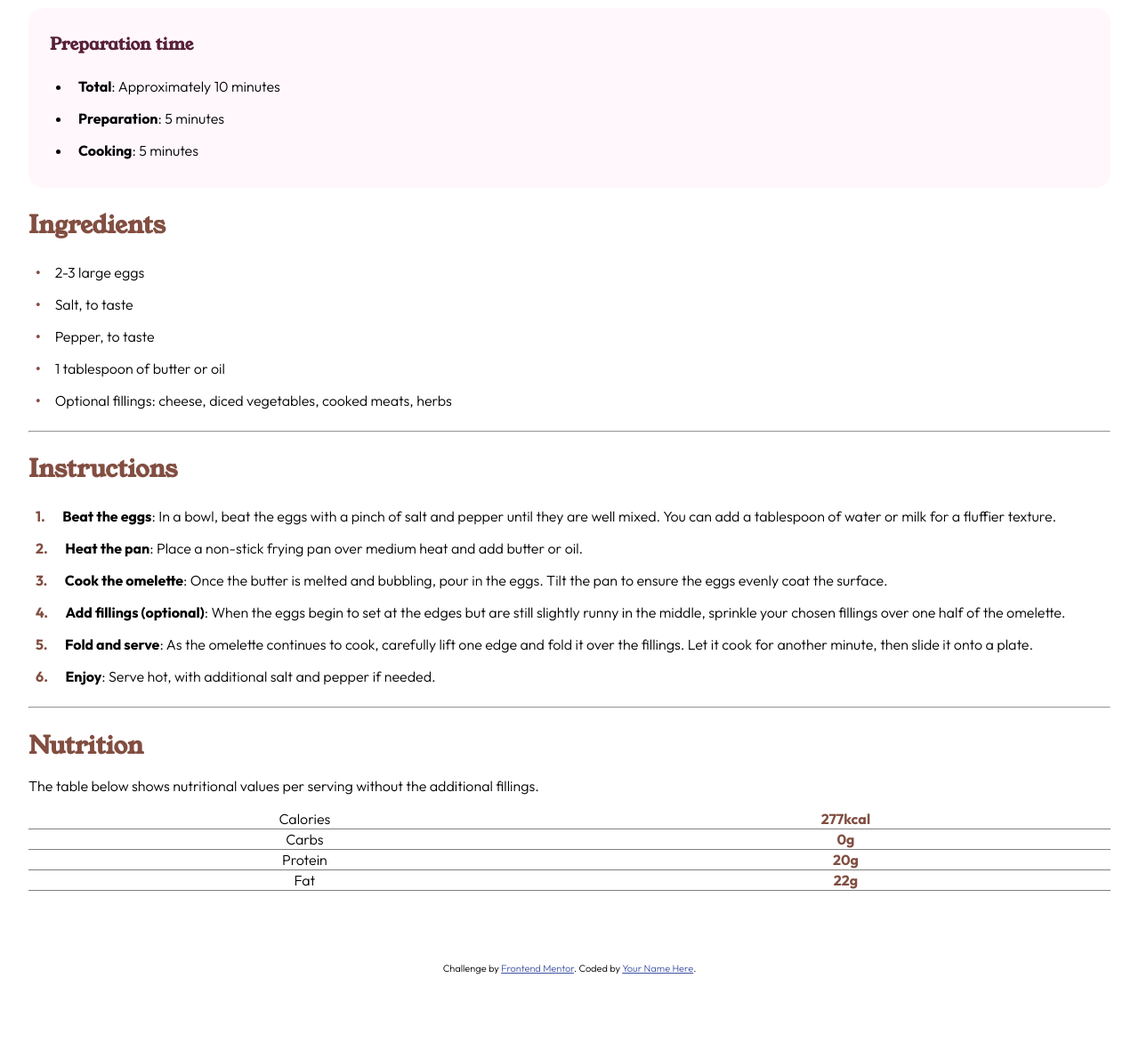
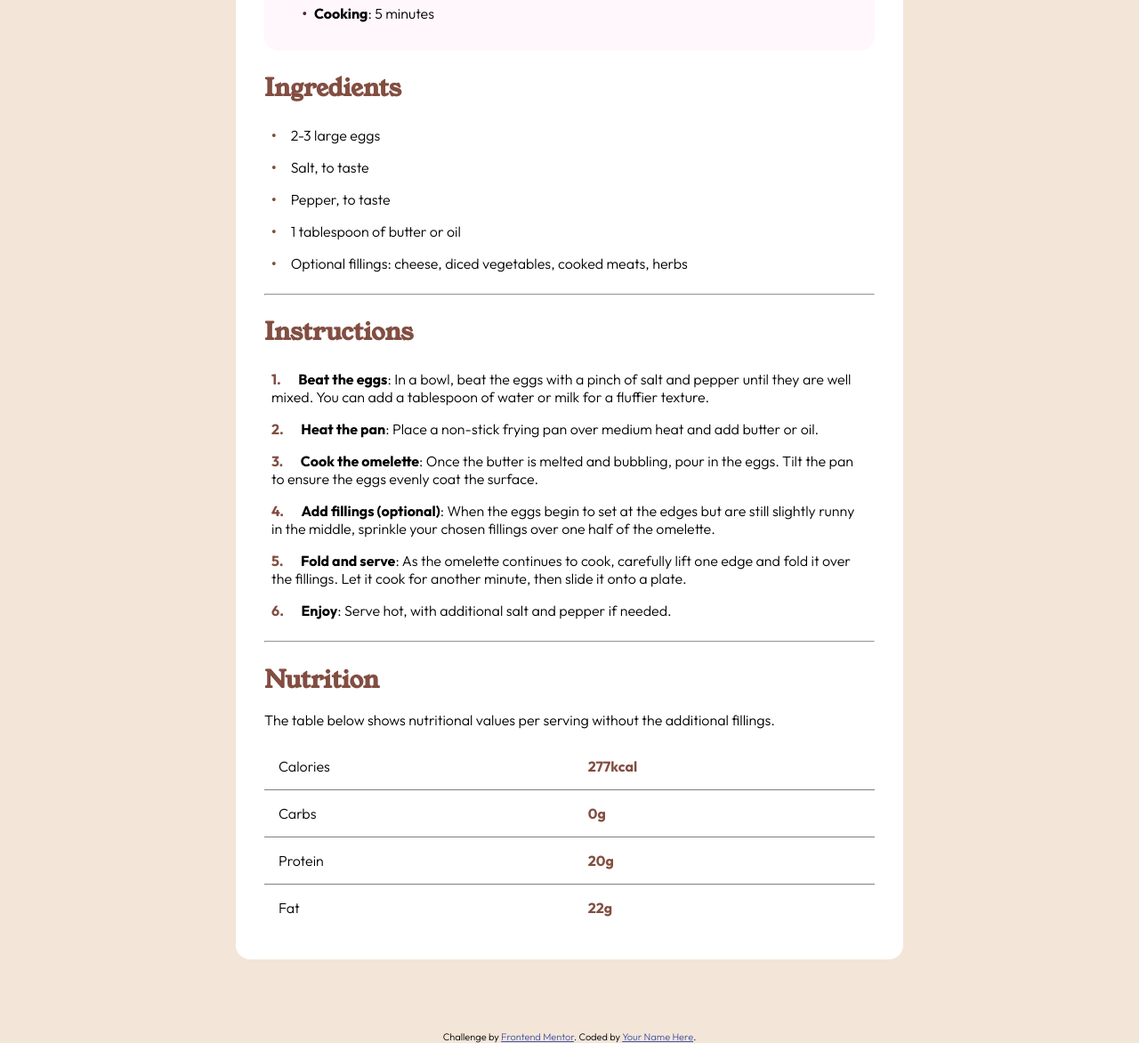
Before and after one commit to JanAbe/recipe-page, a plain HTML site: page index.html in a window 1280 px wide. Shown: the part 734-1906 px from the top of the page at 89% size. Before the commit the page ends 1829 px from the top, so only its background shows below. Drawn offline with Linux system fonts and the light colour scheme.

Commit message:
Second commit

```diff
--- a/index.css
+++ b/index.css
@@ -61,6 +61,12 @@ img {
   padding: .5rem;
 }
 
+.card > ul > li::marker {
+  content: "•";
+  color: var(--card-title-color);
+  font-weight: bold;
+}
+
 .card > h3 {
   color: var(--card-title-color);
   margin-left: 1rem;
@@ -101,9 +107,12 @@ img {
   font-weight: bold;
 }
 
+.nutrition-section {
+  padding-bottom: 2rem;
+}
+
 .nutrition-table {
   width: 100%;
-  text-align: center;
   border-collapse: collapse;
 }
 
@@ -116,15 +125,24 @@ img {
   font-weight: bold;
 }
 
-@media (min-width: 85em) {
+td {
+  padding: .75rem;
+}
+
+tr:last-child {
+  border-bottom: none;
+}
+
+@media (min-width: 375px) {
   body {
     background-color: var(--background-color-desktop);
   }
 
   main {
     background-color: white;
-    margin: 5rem 35rem;
+    margin: 5rem auto 0 auto;
     border-radius: 1rem;
+    max-width: 750px;
   }
 
   .img-wrapper {
@@ -139,9 +157,4 @@ img {
   td {
     padding: 1rem;
   }
-
-  .nutrition-table {
-    padding-bottom: 2rem;
-    text-align: left;
-  }
 }
--- a/index.html
+++ b/index.html
@@ -97,7 +97,7 @@
 
       <hr>
 
-      <section>
+      <section class="nutrition-section">
         <h2>Nutrition</h2>
 
         <p>
```
